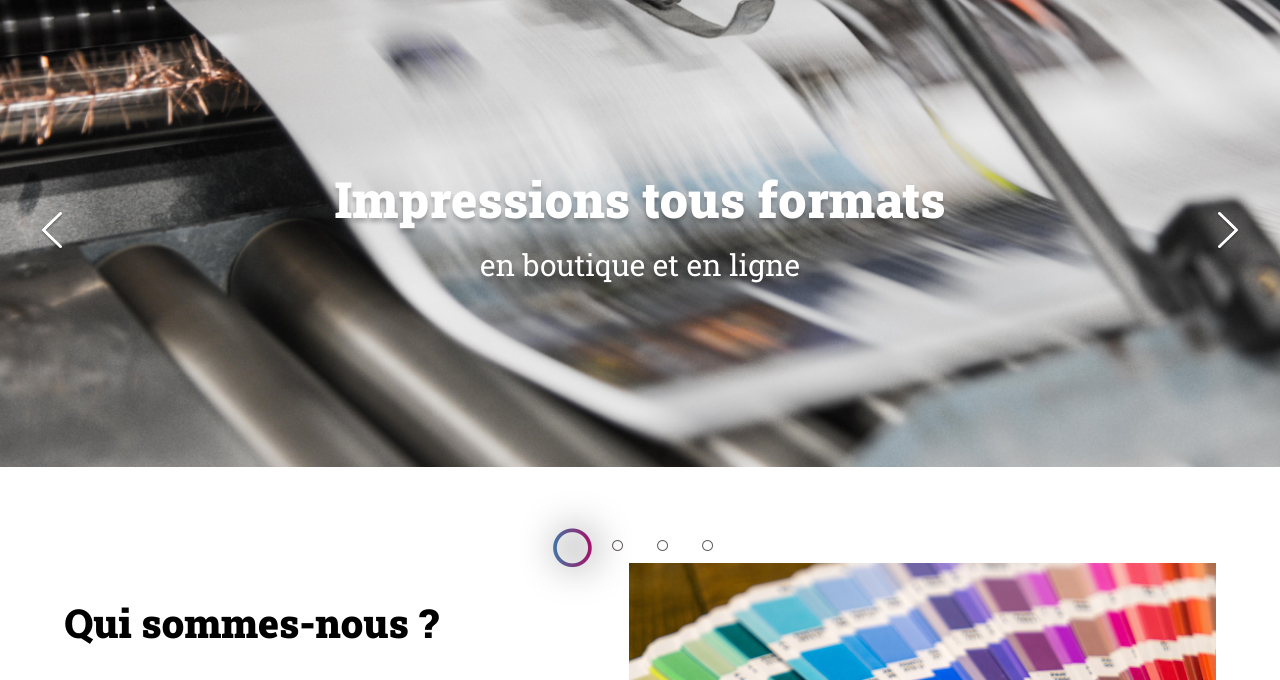
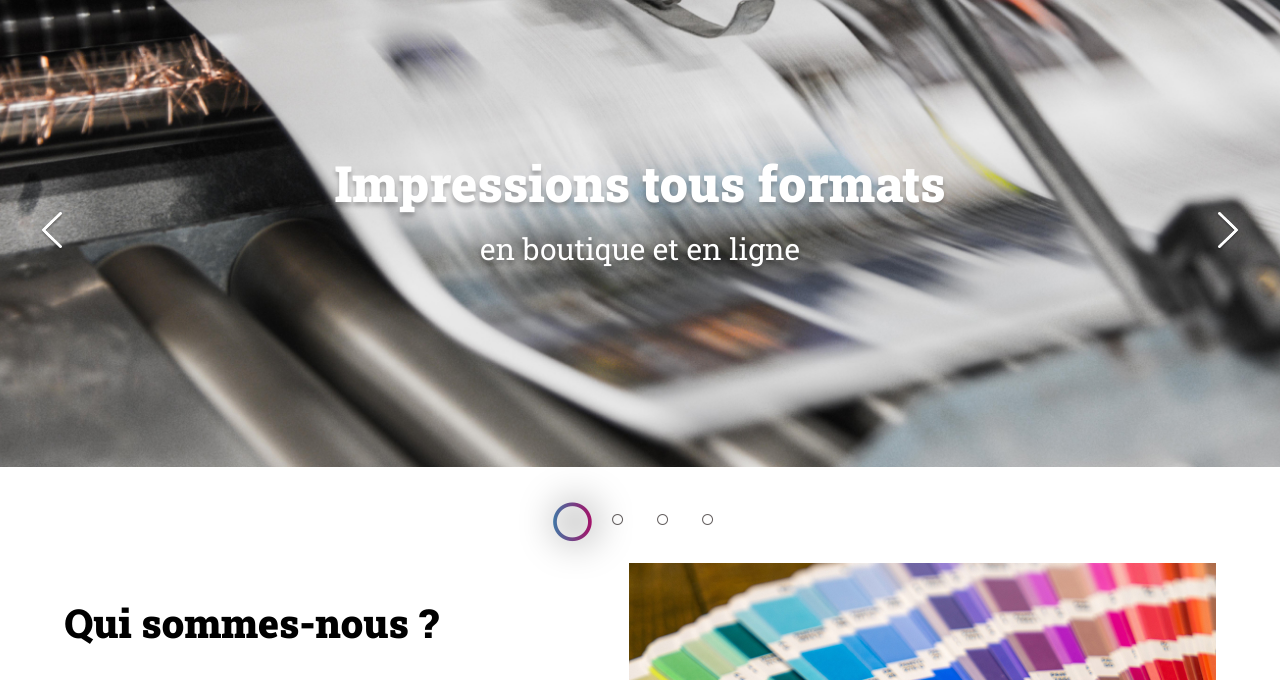
Before and after one commit to Leroyg-11/projet-5_Print_It, a plain HTML site: page index.html in a window 1280 px wide. Shown: the part 104-784 px from the top of the page. Drawn offline with Linux system fonts and the light colour scheme.

Commit message:
Version Final
Modif container puce pour large desktop OK

```diff
--- a/assets/style.css
+++ b/assets/style.css
@@ -342,7 +342,7 @@
 .container_puces{
 	position: absolute;
     display: flex;
-    top: 65vh;
+    top: 105%;
 	align-items: baseline;
 }
 .puce{
--- a/index.html
+++ b/index.html
@@ -24,14 +24,14 @@
 		<img class="slider-img" src="./assets/images/slideshow/slide4.png" alt="slider Print-it4">
 		<img src="./assets/images/arrow_left.png" alt="arrowL" class="btn_nav left">
 		<img src="./assets/images/arrow_right.png" alt="arrowR" class="btn_nav right">
-		<p class="affiche_text"></p>
+		<p class="affiche_text"></p><br>
 
 		<div class="container_puces">
 			<div class="puce activee">○</div>
 			<div class="puce">○</div>
 			<div class="puce">○</div>
 			<div class="puce">○</div>
-		</div>
+		</div><br>
 	</div>
 
 	<section id="about-us" class="container">
```
